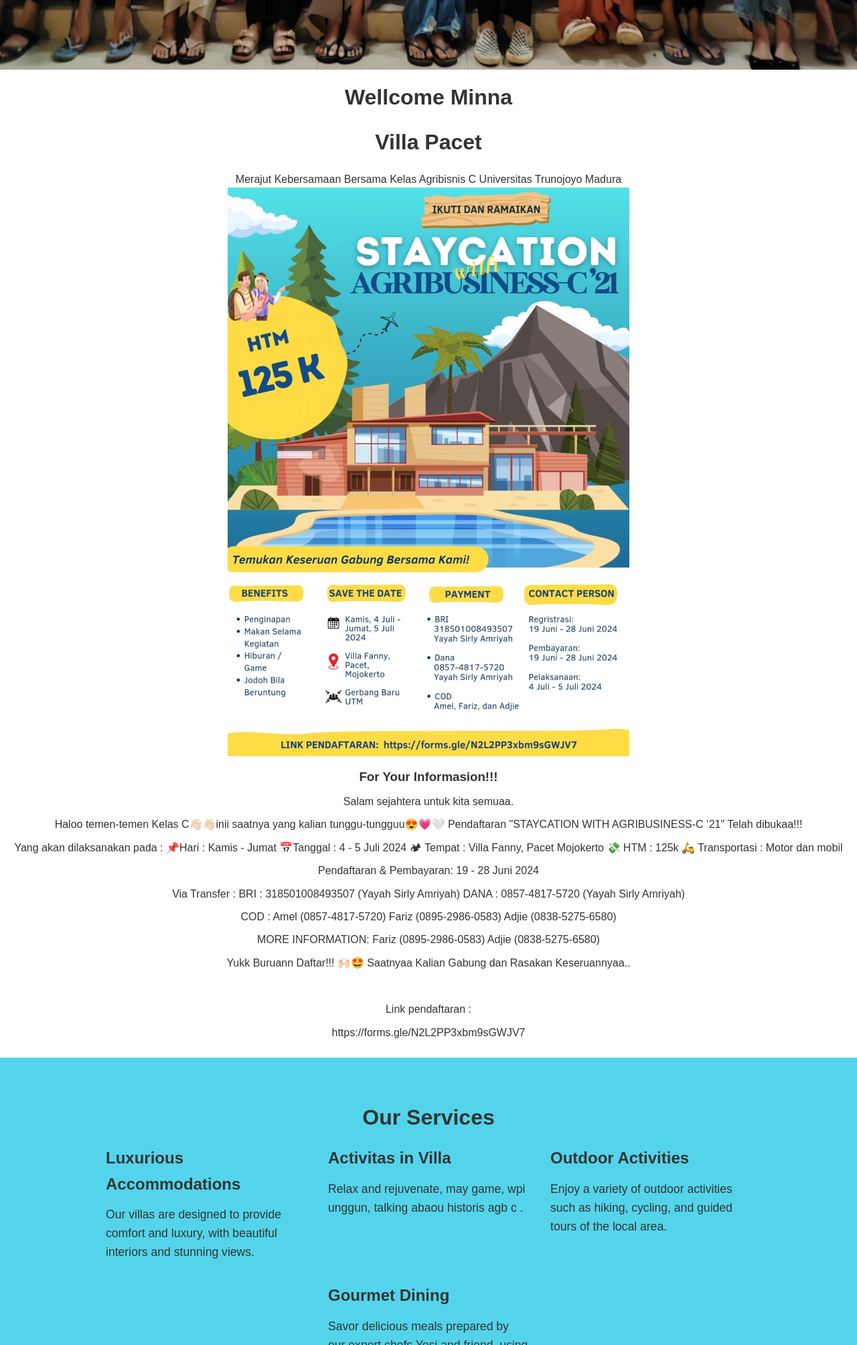
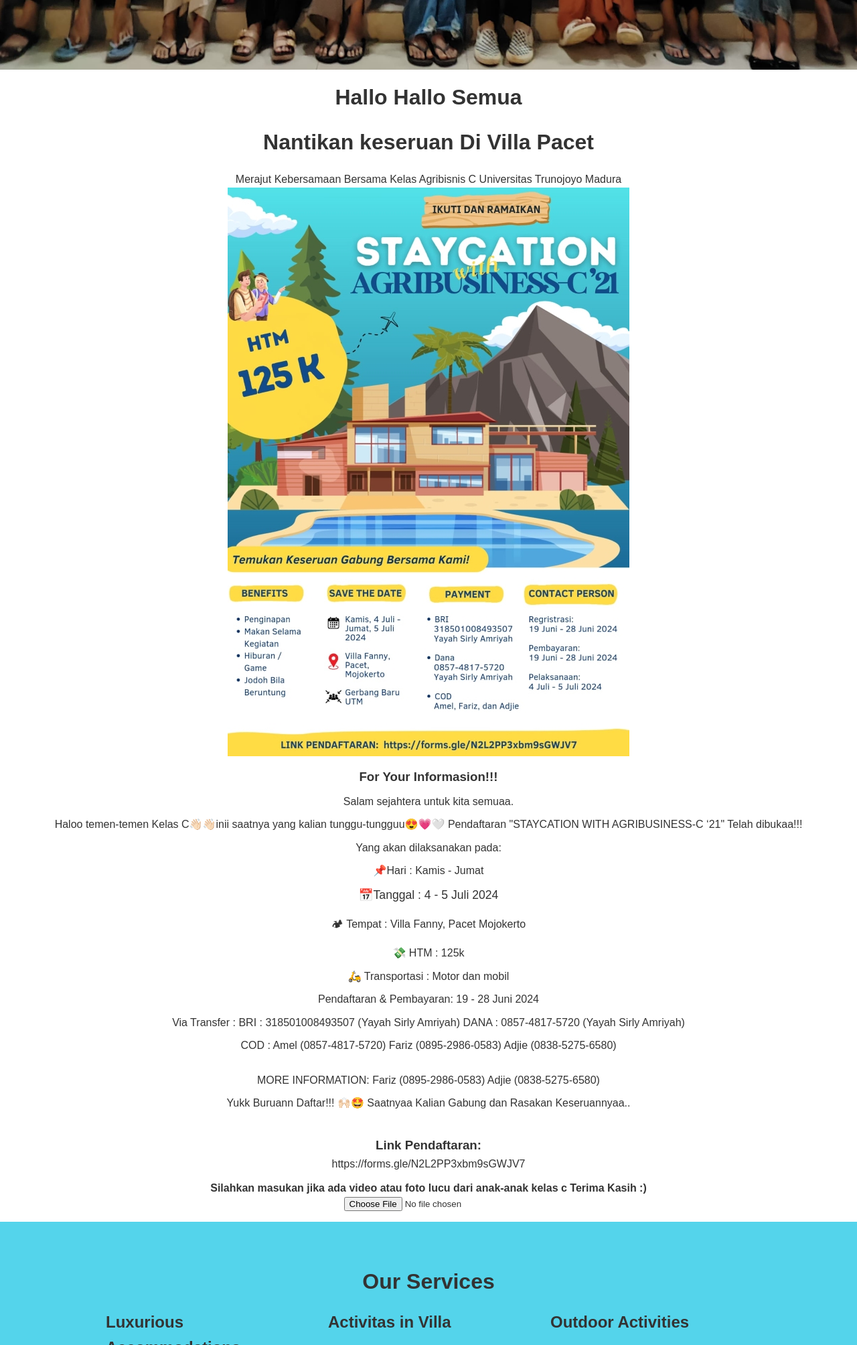
Before and after one commit to Anonymus1202/staycation, a plain HTML site: page index.html in a window 1280 px wide. Shown: the part 800-2808 px from the top of the page at 67% size. Drawn offline with Linux system fonts and the light colour scheme.

Commit message:
Update index.html

```diff
--- a/index.html
+++ b/index.html
@@ -30,21 +30,15 @@
         </section>
 
         <section id="about" class="about-section">
-            <h2>Wellcome Minna</h2>
-            <h2>Villa Pacet<h2></h2>Merajut Kebersamaan Bersama Kelas Agribisnis C Universitas Trunojoyo Madura </h2>
+            <h2>Hallo Hallo Semua</h2>
+            <h2>Nantikan keseruan Di Villa Pacet<h2></h2>Merajut Kebersamaan Bersama Kelas Agribisnis C Universitas Trunojoyo Madura </h2>
             <div class="about-content">
                 <img src="tol.jpg" alt="Villa Pacet">
                 <H3>For Your Informasion!!!</H3>
                     </p>Salam sejahtera untuk kita semuaa. <p></p>
                     Haloo temen-temen Kelas C👋🏻👋🏻inii saatnya yang kalian tunggu-tungguu😍💗🤍
-                    Pendaftaran "STAYCATION WITH AGRIBUSINESS-C ‘21" Telah dibukaa!!! <p></p>
-
-                    Yang akan dilaksanakan pada :
-                    📌Hari : Kamis - Jumat
-                    📅Tanggal : 4 - 5 Juli 2024
-                    🏕 Tempat : Villa Fanny, Pacet Mojokerto
-                    💸 HTM : 125k
-                    🛵 Transportasi : Motor dan mobil <p></p>
+                    Pendaftaran "STAYCATION WITH AGRIBUSINESS-C ‘21" Telah dibukaa!!! <p></p>Yang akan dilaksanakan pada: <p></p>📌Hari : Kamis - Jumat<p><p>📅Tanggal : 4 - 5 Juli 2024<p></p>🏕 Tempat : Villa Fanny, Pacet Mojokerto</p></p>💸 HTM : 125k<p></p>🛵 Transportasi : Motor dan mobil
+                     <p></p>
 
                     Pendaftaran & Pembayaran:
                     19 - 28 Juni 2024 <p></p>
@@ -56,17 +50,19 @@
                     COD :
                     Amel (0857-4817-5720)
                     Fariz (0895-2986-0583)
-                    Adjie (0838-5275-6580) <p></p>
+                    Adjie (0838-5275-6580) <p><p></p></p>
                     <section id="contact" class="contact-section"></section>
                     MORE INFORMATION:
                     Fariz (0895-2986-0583)
                     Adjie (0838-5275-6580) <p></p>
 
-                    <section id="Book" class="Book-section"></section>  Yukk Buruann Daftar!!! 🙌🏻🤩 Saatnyaa Kalian Gabung dan Rasakan Keseruannyaa..</p>
-                <p><p></p></p></p>
+                    <section id="Book" class="Book-section"></section>  Yukk Buruann Daftar!!! 🙌🏻🤩 Saatnyaa Kalian Gabung dan Rasakan Keseruannyaa..</p><p><p></p></p>
+                <h3>Link Pendaftaran:</h3>
 
-                    Link pendaftaran :
-                 <p></p>   https://forms.gle/N2L2PP3xbm9sGWJV7 <p>
+
+                 <h3></h3>  https://forms.gle/N2L2PP3xbm9sGWJV7 <h3><p></p>
+                    <h4>Silahkan masukan jika ada video atau foto lucu dari anak-anak kelas c Terima Kasih :)</h4>
+                    <input type="file">
             </div>
         </section>
 
```
